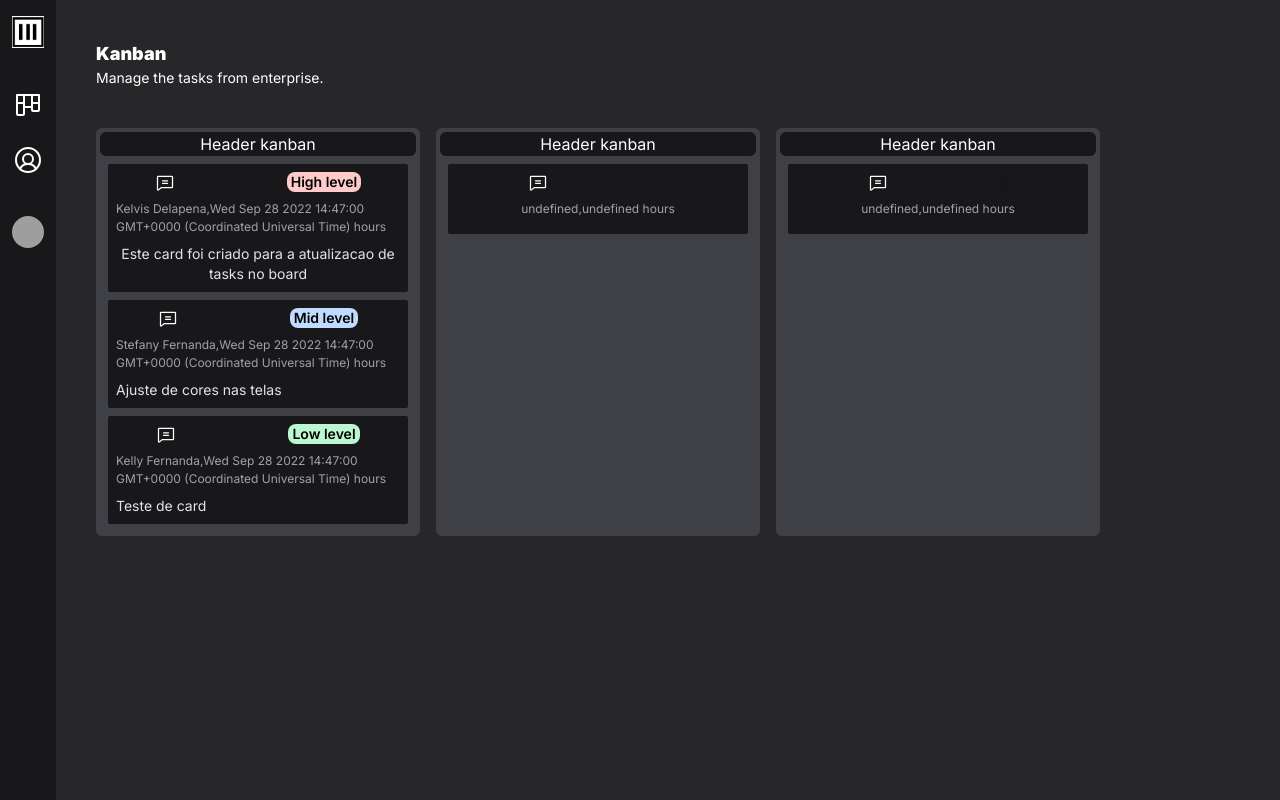
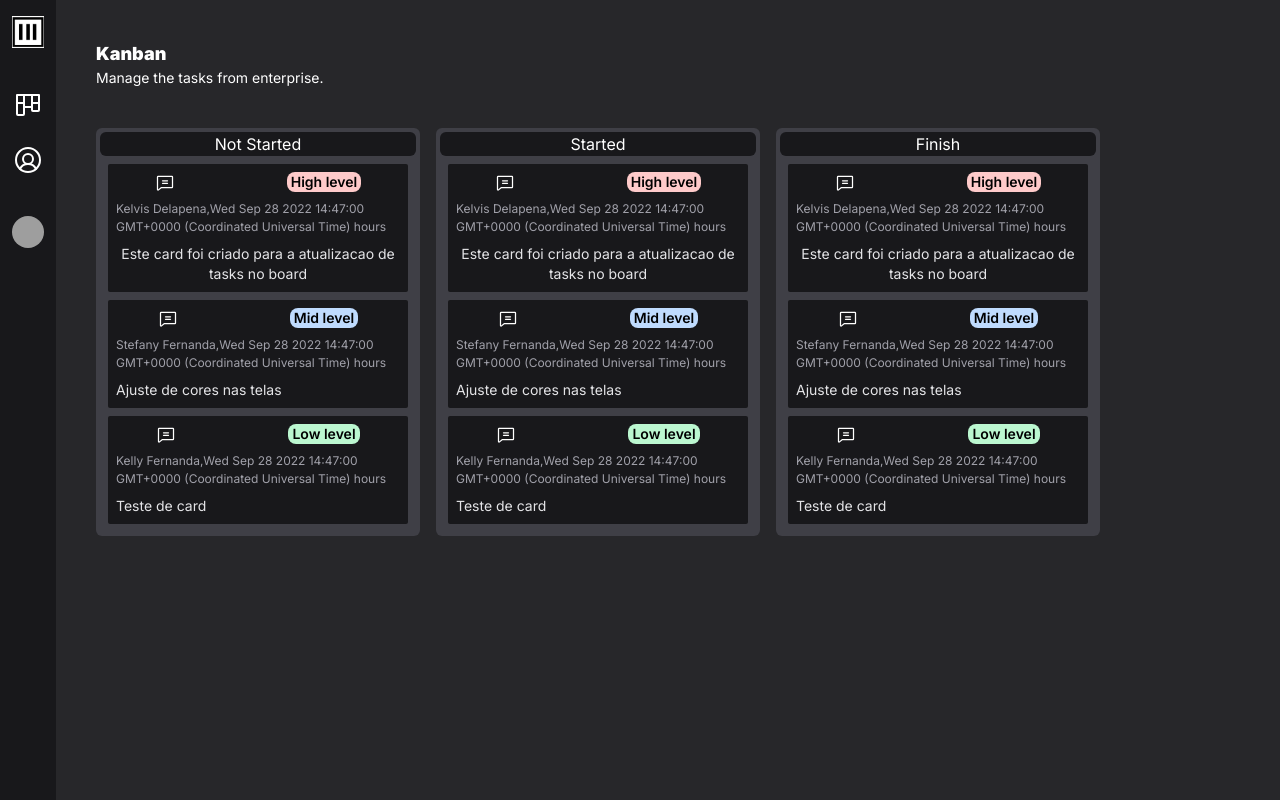
Before and after one commit to Kelvis-fernando/kanban-app, a React (Vite) app: page / in a window 1280 px wide. Built offline with nearby package versions, Linux system fonts and the light colour scheme; grey boxes are pictures that could not be loaded.

Commit message:
created component colum with props.children card in kanban colums

```diff
--- /dev/null
+++ b/src/components/kanban/Colum.tsx
@@ -0,0 +1,10 @@
+const Colum = (props: any) => {
+  return (
+    <div className="bg-zinc-700 p-1 rounded-md">
+      <div className="bg-zinc-900 px-2 rounded-md w-full text-center">{props.colum.name}</div>
+      {props.children}
+    </div>
+  );
+};
+
+export default Colum;
--- a/src/pages/Kanban.tsx
+++ b/src/pages/Kanban.tsx
@@ -1,7 +1,14 @@
 import HeaderPage from "../components/HeaderPage";
 import Card from "../components/kanban/Card";
+import Colum from "../components/kanban/Colum";
 
 const Kanban = () => {
+  const colums = [
+    { id: 0, name: "Not Started" },
+    { id: 1, name: "Started" },
+    { id: 2, name: "Finish" },
+  ];
+
   const cards = [
     {
       id: 0,
@@ -40,20 +47,15 @@ const Kanban = () => {
     <div className="m-10">
       <HeaderPage title={"Kanban"} subtitle={"Manage the tasks from enterprise."} />
       <div className="grid grid-cols-3 grid-flow-col gap-4">
-        <div className="bg-zinc-700 p-1 rounded-md">
-          <div className="bg-zinc-900 px-2 rounded-md w-full text-center">Header kanban</div>
-          {cards.map((card, index) => {
-            return <Card key={index} card={card} />;
-          })}
-        </div>
-        <div className="bg-zinc-700 p-1 rounded-md">
-          <div className="bg-zinc-900 px-2 rounded-md w-full text-center">Header kanban</div>
-          <Card />
-        </div>
-        <div className="bg-zinc-700 p-1 rounded-md">
-          <div className="bg-zinc-900 px-2 rounded-md w-full text-center">Header kanban</div>
-          <Card />
-        </div>
+        {colums.map((colum, index) => {
+          return (
+            <Colum key={index} colum={colum}>
+              {cards.map((card, index) => {
+                return <Card key={index} card={card} />;
+              })}
+            </Colum>
+          );
+        })}
       </div>
     </div>
   );
```
